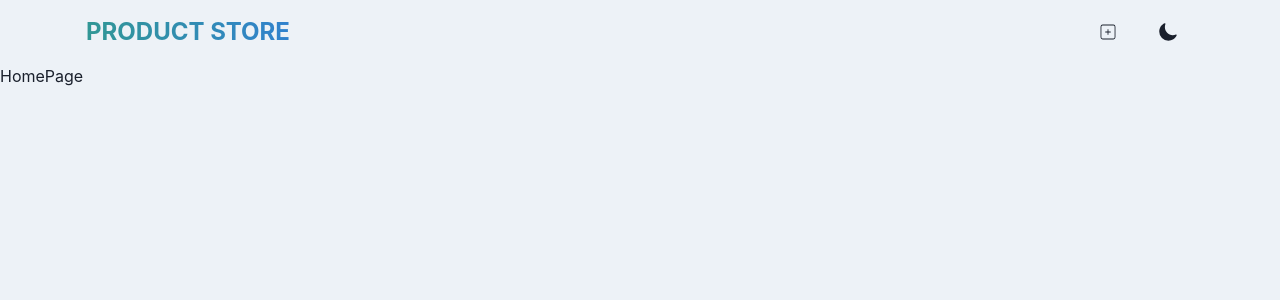
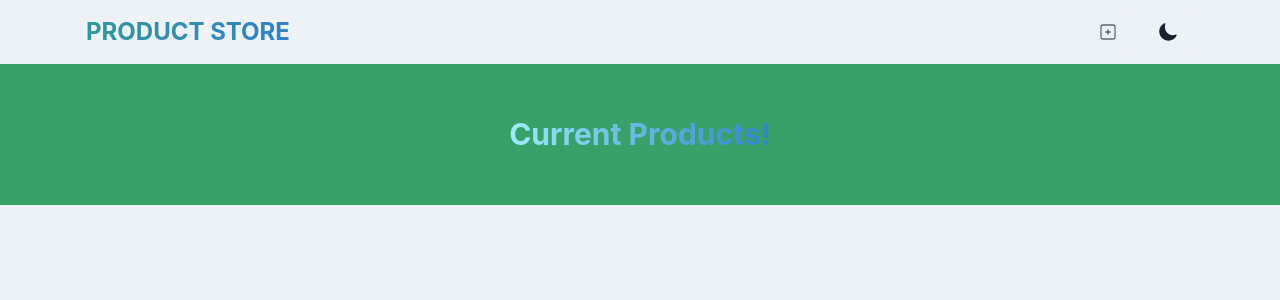
Before and after one commit to jkhlin/Online-Store, a React (Vite) app in the folder frontend/: page / in a window 1280 px wide. Shown: the top 300 px of the page. Built offline with nearby package versions, Linux system fonts and the light colour scheme.

Commit message:
homepage skeleton layout done

```diff
--- a/frontend/src/pages/HomePage.jsx
+++ b/frontend/src/pages/HomePage.jsx
@@ -1,6 +1,19 @@
+import { Container, VStack, Text } from "@chakra-ui/react";
+
 const HomePage = () => {
     return (
-        <div>HomePage</div>
+        <Container maxW={"container.xl"} py={12} bg={"green.500"}>
+            <VStack>
+                <Text
+                    fontSize={30}
+                    fontWeight={"bold"}
+                    bgGradient={"linear(to-r, cyan.200, blue.500)"}
+                    bgClip={"text"}
+                >
+                    Current Products!
+                </Text>
+            </VStack>
+        </Container>
     )
 }
 
```
